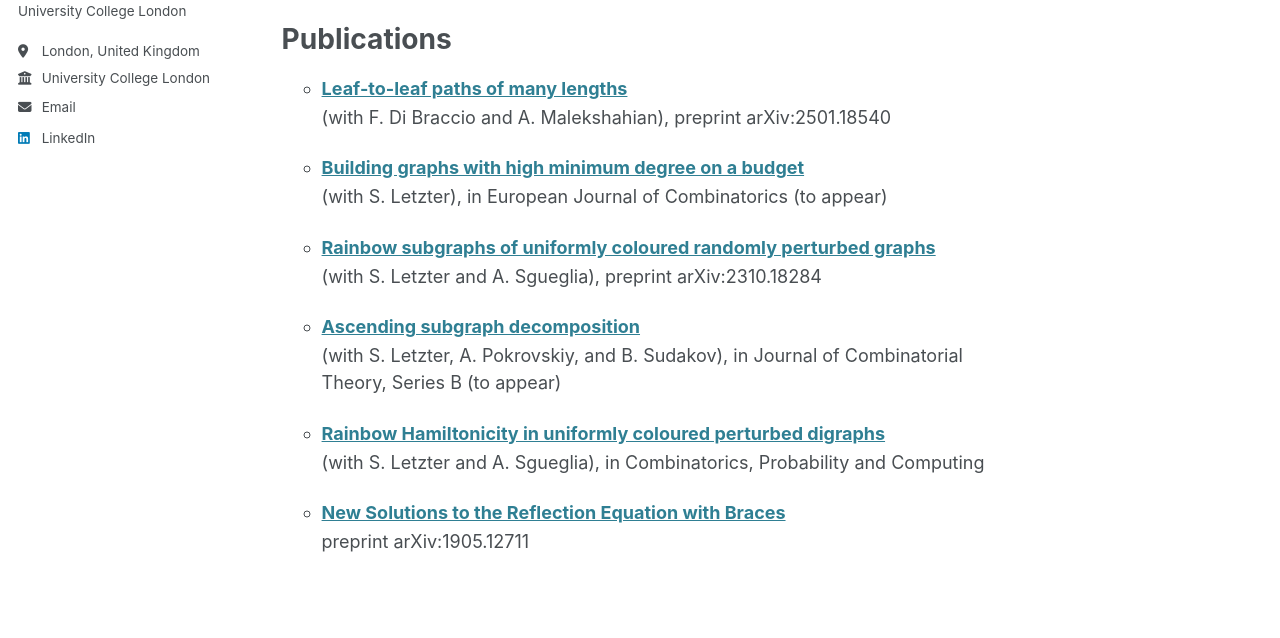
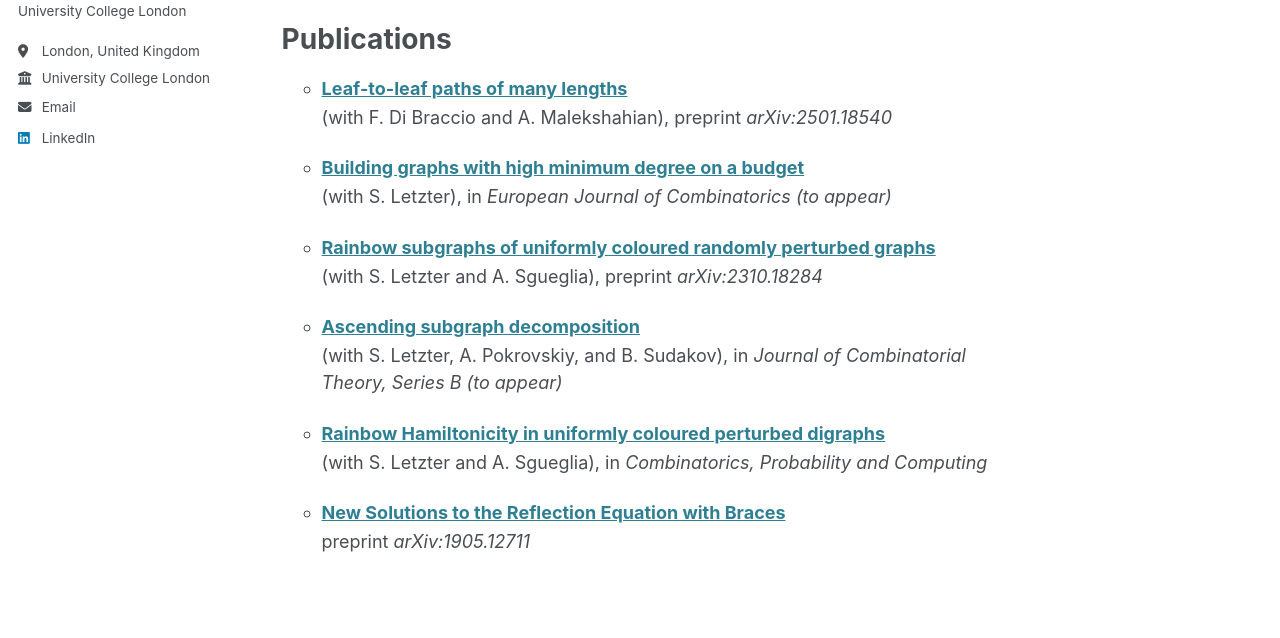
Before and after one commit to Kyriakosk/kyriakosk.github.io, a Jekyll site: the page built from _pages/about.md, in a window 1280 px wide and 1218 px high. Shown: the part 323-961 px from the top of the window. Built offline with Jekyll 4.4.1, drawn with Linux system fonts in a browser that asks for light colours.

Commit message:
updated publications

```diff
--- a/_includes/archive-single-cv1.html
+++ b/_includes/archive-single-cv1.html
@@ -39,15 +39,15 @@
 <!--    {% if post.venue%}<p class="archive__item-excerpt" itemprop="description">{{ post.citation }}</p> {% endif %}-->
     {% if post.venue and post.other_authors %}
       {% if post.arxiv %}
-        <p class="archive__item-excerpt" itemprop="description">(with {{ post.other_authors }}), preprint {{ post.venue }}</p>
+        <p class="archive__item-excerpt" itemprop="description">(with {{ post.other_authors }}), preprint <i>{{ post.venue }}</i></p>
       {% else %}
-        <p class="archive__item-excerpt" itemprop="description">(with {{ post.other_authors }}), in {{ post.venue }}</p>
+        <p class="archive__item-excerpt" itemprop="description">(with {{ post.other_authors }}), in <i>{{ post.venue }}</i></p>
       {% endif %}
     {% elsif post.venue %}
       {% if post.arxiv %}
-        <p class="archive__item-excerpt" itemprop="description">preprint {{ post.venue }}</p>
+        <p class="archive__item-excerpt" itemprop="description">preprint <i>{{ post.venue }}</i></p>
       {% else %}
-        <p class="archive__item-excerpt" itemprop="description">in {{ post.venue }}</p>
+        <p class="archive__item-excerpt" itemprop="description">in <i>{{ post.venue }}</i></p>
       {% endif %}
     {% endif %}
     </li>
```
